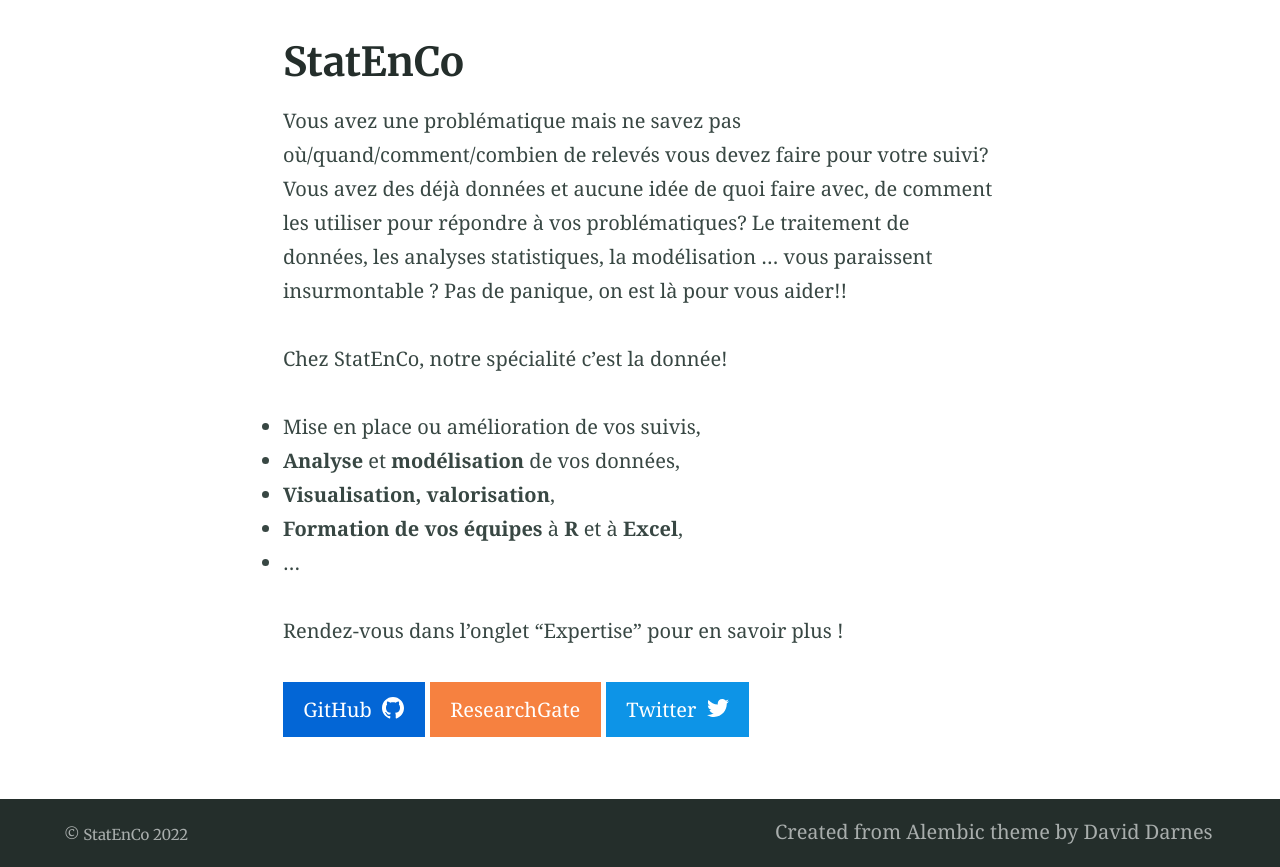
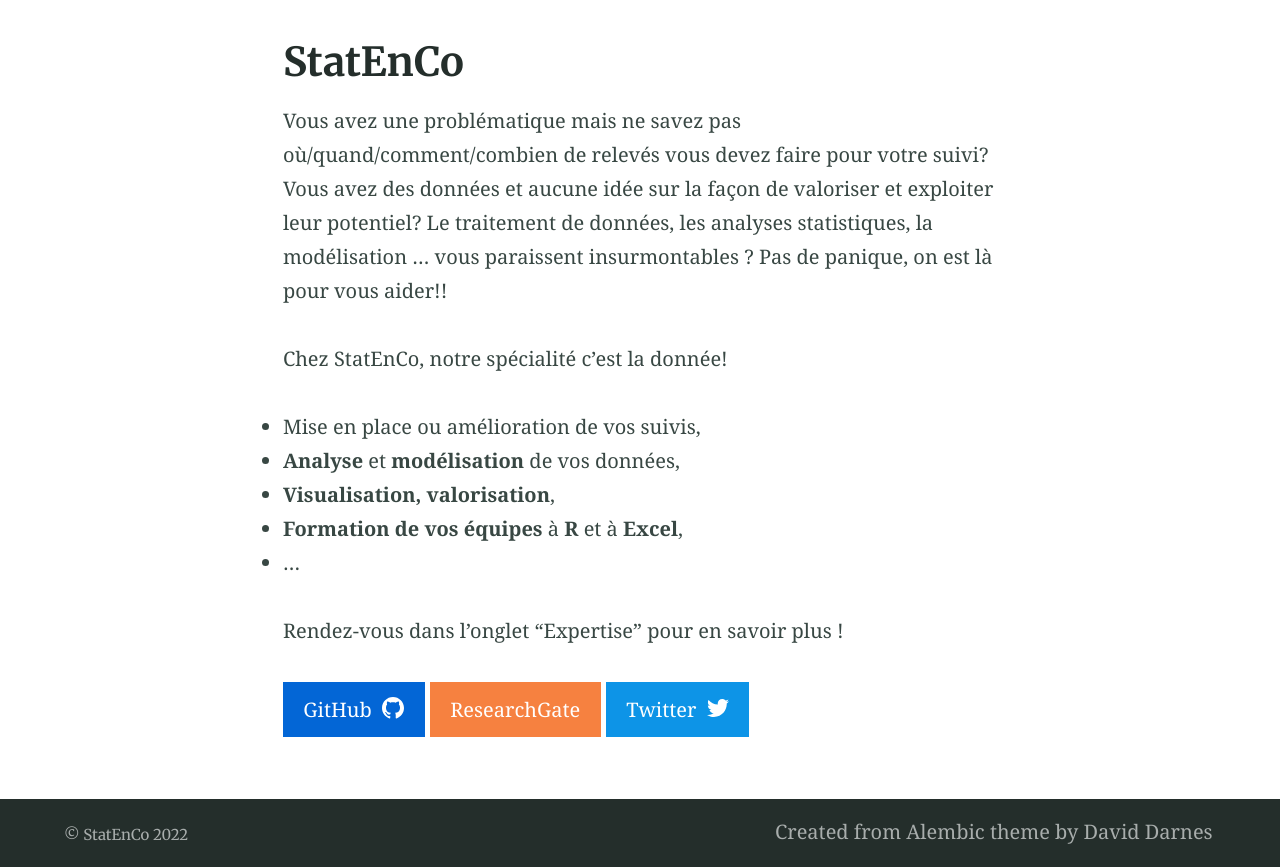
Before and after one commit to Claire-K/Claire-K.github.io, a Jekyll site: the page built from index.md, in a window 1280 px wide. Shown: the part 424-1291 px from the top of the page. Built offline with Jekyll 4.4.1, drawn with Linux system fonts in a browser that asks for light colours.

Commit message:
Update index.md

```diff
--- a/index.md
+++ b/index.md
@@ -7,7 +7,7 @@ feature_image: "https://picsum.photos/1300/400?image=989"
 excerpt: "On arrive bientôt!"
 ---
 
-Vous avez une problématique mais ne savez pas où/quand/comment/combien de relevés vous devez faire pour votre suivi? Vous avez des déjà données et aucune idée de quoi faire avec, de comment les utiliser pour répondre à vos problématiques? Le traitement de données, les analyses statistiques, la modélisation ... vous paraissent insurmontable ? Pas de panique, on est là pour vous aider!!
+Vous avez une problématique mais ne savez pas où/quand/comment/combien de relevés vous devez faire pour votre suivi? Vous avez des données et aucune idée sur la façon de valoriser et exploiter leur potentiel? Le traitement de données, les analyses statistiques, la modélisation ... vous paraissent insurmontables ? Pas de panique, on est là pour vous aider!!
 
 Chez StatEnCo, notre spécialité c'est la donnée!
 
```
